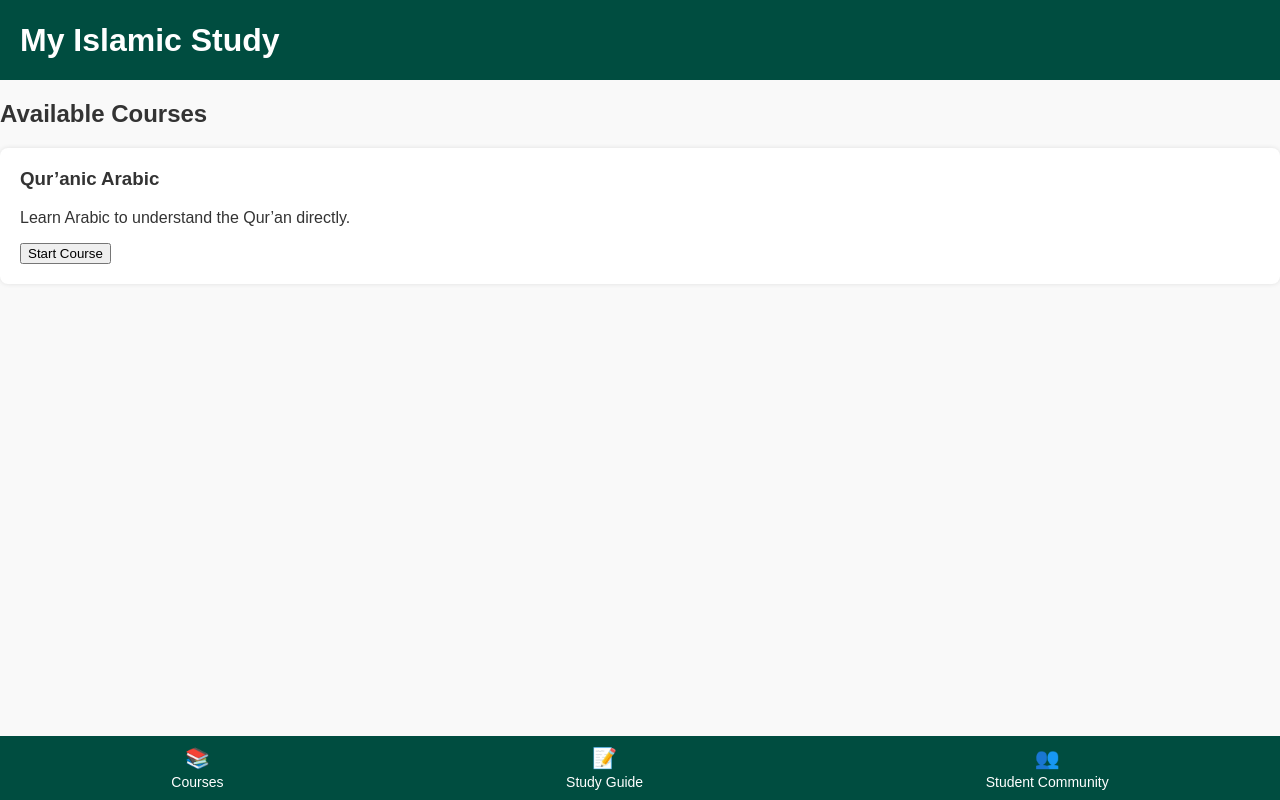
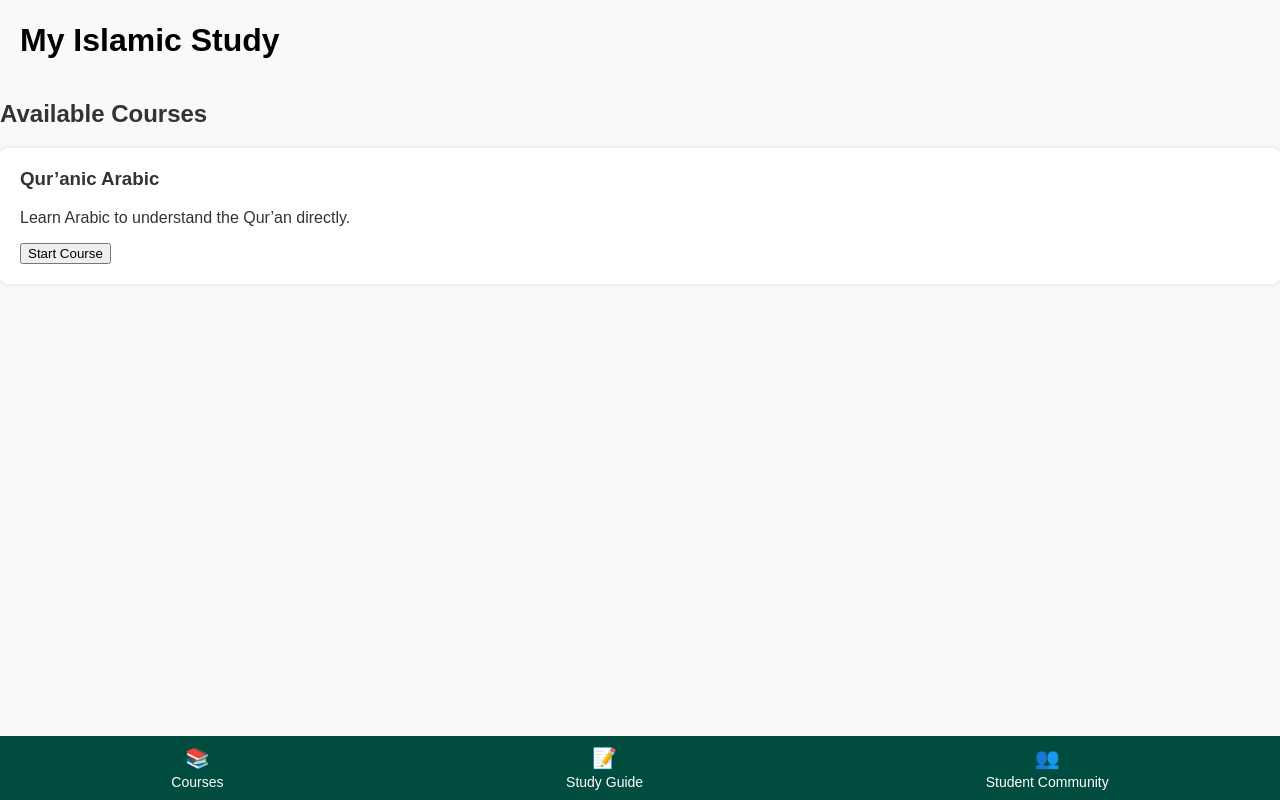
Before and after one commit to shajib-quran/shajib-quran.github.io, a website: page index.html in a window 1280 px wide. Drawn offline with Linux system fonts and the light colour scheme.

Commit message:
Update style.css

```diff
--- a/style.css
+++ b/style.css
@@ -9,8 +9,8 @@ header {
   height: 60px;
 }
 header, footer {
-  background: #004d40;
-  color: white;
+  background: #f9f9f9;
+  color: black;
   padding: 10px 20px;
   display: flex;
   justify-content: space-between;
```
